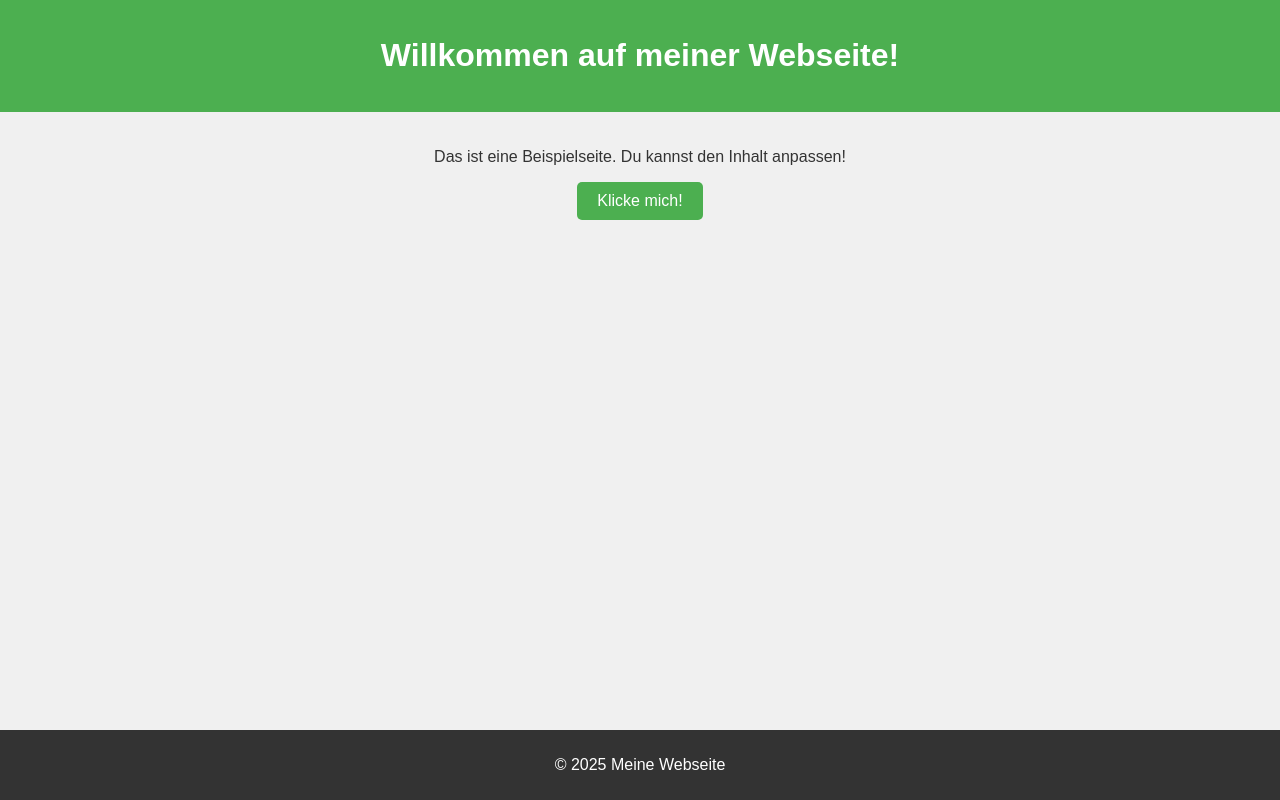
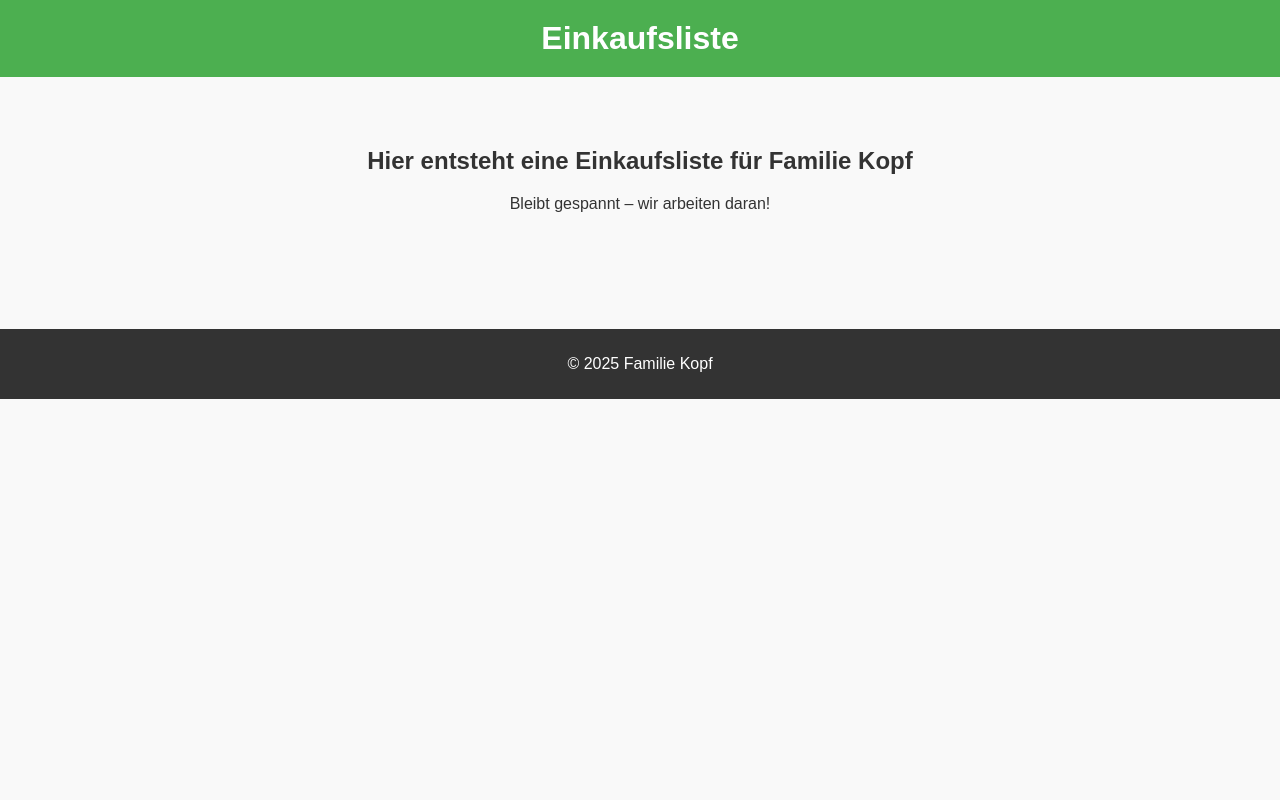
Before and after one commit to MatthiastheHead/Einkaufsliste, a plain HTML site: page index.html in a window 1280 px wide. Drawn offline with Linux system fonts and the light colour scheme.

Commit message:
Add files via upload

```diff
--- a/index.html
+++ b/index.html
@@ -3,20 +3,49 @@
 <head>
     <meta charset="UTF-8">
     <meta name="viewport" content="width=device-width, initial-scale=1.0">
-    <title>Meine Webseite</title>
-    <link rel="stylesheet" href="styles.css">
+    <title>Einkaufsliste - Familie Kopf</title>
+    <style>
+        body {
+            font-family: Arial, sans-serif;
+            text-align: center;
+            margin: 0;
+            padding: 0;
+            background-color: #f9f9f9;
+            color: #333;
+        }
+
+        header {
+            background-color: #4CAF50;
+            color: white;
+            padding: 20px 0;
+        }
+
+        h1 {
+            margin: 0;
+        }
+
+        main {
+            padding: 50px 20px;
+        }
+
+        footer {
+            margin-top: 50px;
+            background-color: #333;
+            color: white;
+            padding: 10px 0;
+        }
+    </style>
 </head>
 <body>
     <header>
-        <h1>Willkommen auf meiner Webseite!</h1>
+        <h1>Einkaufsliste</h1>
     </header>
     <main>
-        <p>Das ist eine Beispielseite. Du kannst den Inhalt anpassen!</p>
-        <button id="clickButton">Klicke mich!</button>
+        <h2>Hier entsteht eine Einkaufsliste für Familie Kopf</h2>
+        <p>Bleibt gespannt – wir arbeiten daran!</p>
     </main>
     <footer>
-        <p>&copy; 2025 Meine Webseite</p>
+        <p>&copy; 2025 Familie Kopf</p>
     </footer>
-    <script src="script.js"></script>
 </body>
 </html>
```
